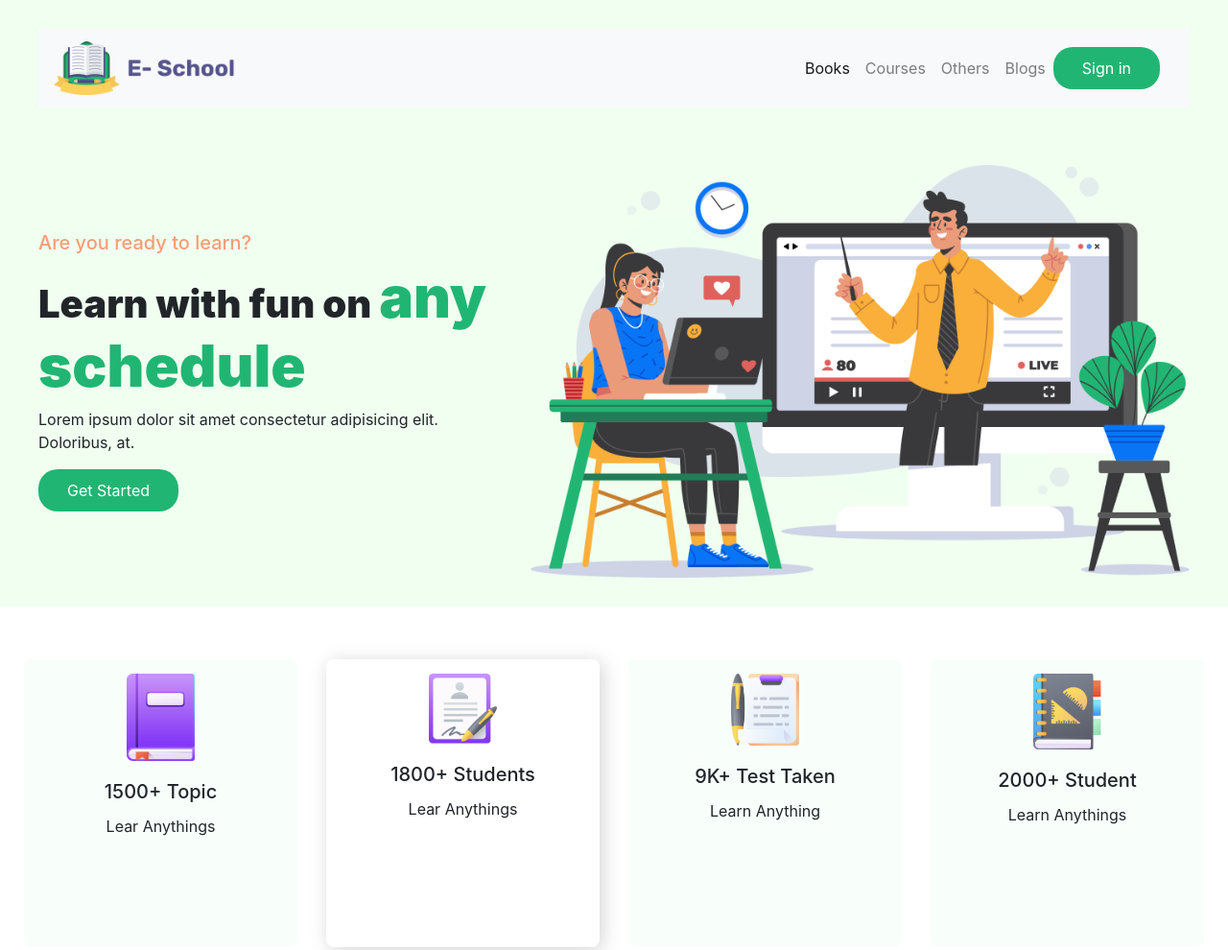
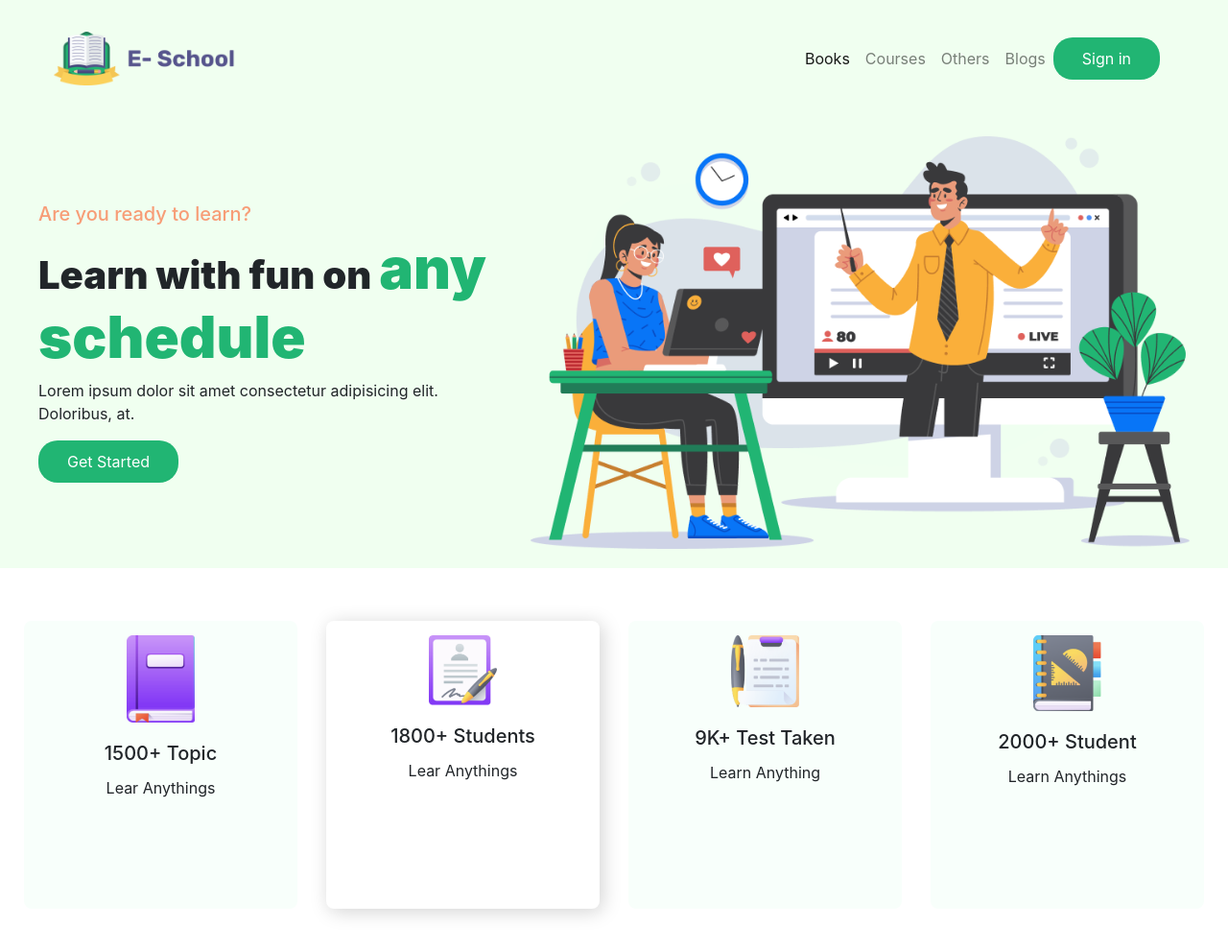
Before and after one commit to sikderp-github/e-school, a plain HTML site: page index.html in a window 1280 px wide. Shown: the top 990 px of the page at 96% size. Drawn offline with nearby package versions, Linux system fonts and the light colour scheme.

Commit message:
latest project

```diff
--- a/index.html
+++ b/index.html
@@ -12,7 +12,7 @@
 
 <body>
   <header class="container-fluid head">
-    <nav class="navbar navbar-expand-md sticky-top navbar-light bg-light">
+    <nav class="navbar navbar-expand-md sticky-top navbar-light">
       <a class="navbar-brand" href="#">
         <img class="img-fluid w-25" src="images/ICON/Logo.png" alt="E-School logo" />
       </a>
--- a/mystyle.css
+++ b/mystyle.css
@@ -1,11 +1,7 @@
-body {
-    margin: 0px;
-}
-
 .head,
 .banner {
     background-color: #f0fff0;
-    padding: 30px 40px;
+    padding: 20px 40px;
     margin: 0px;
 
 }
```
